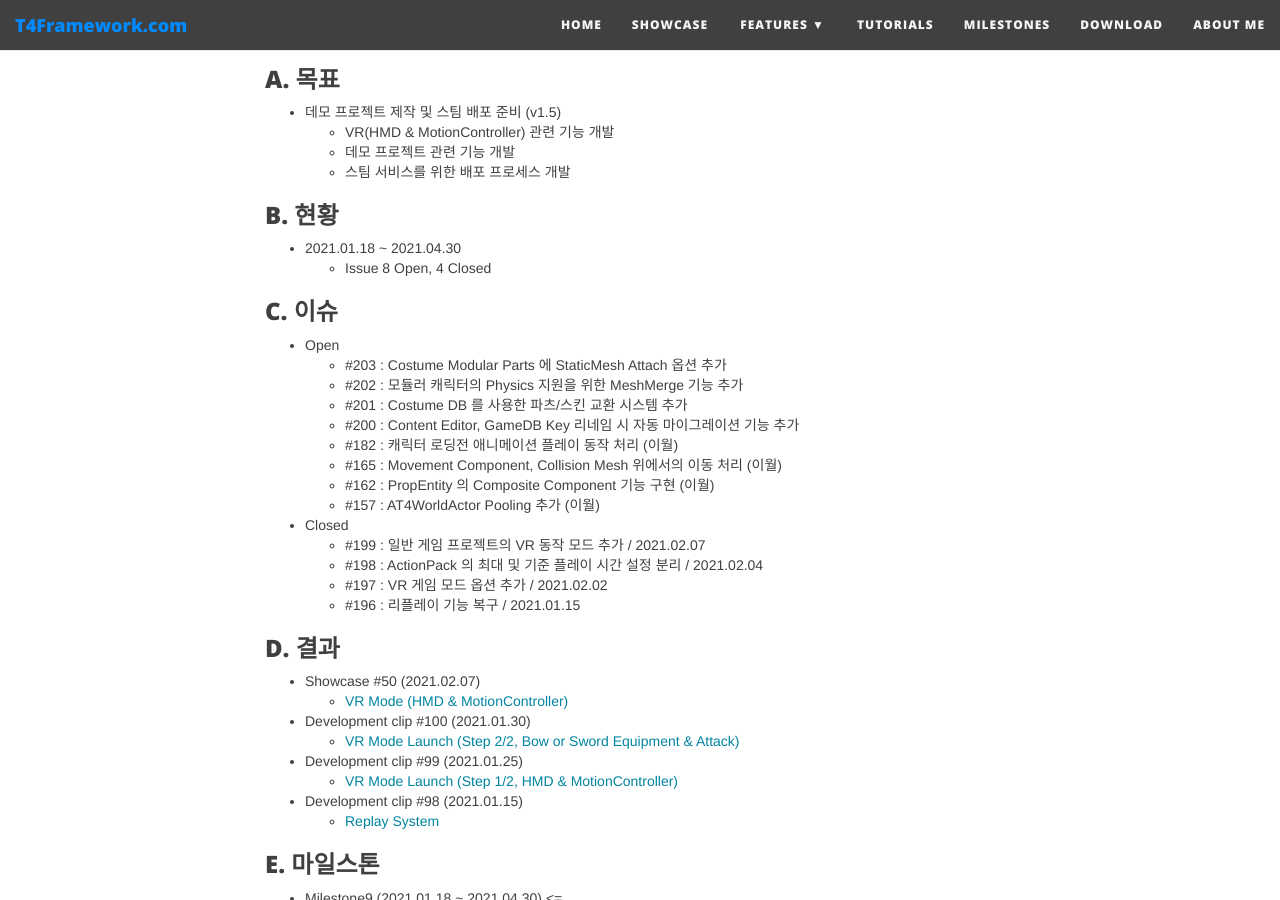
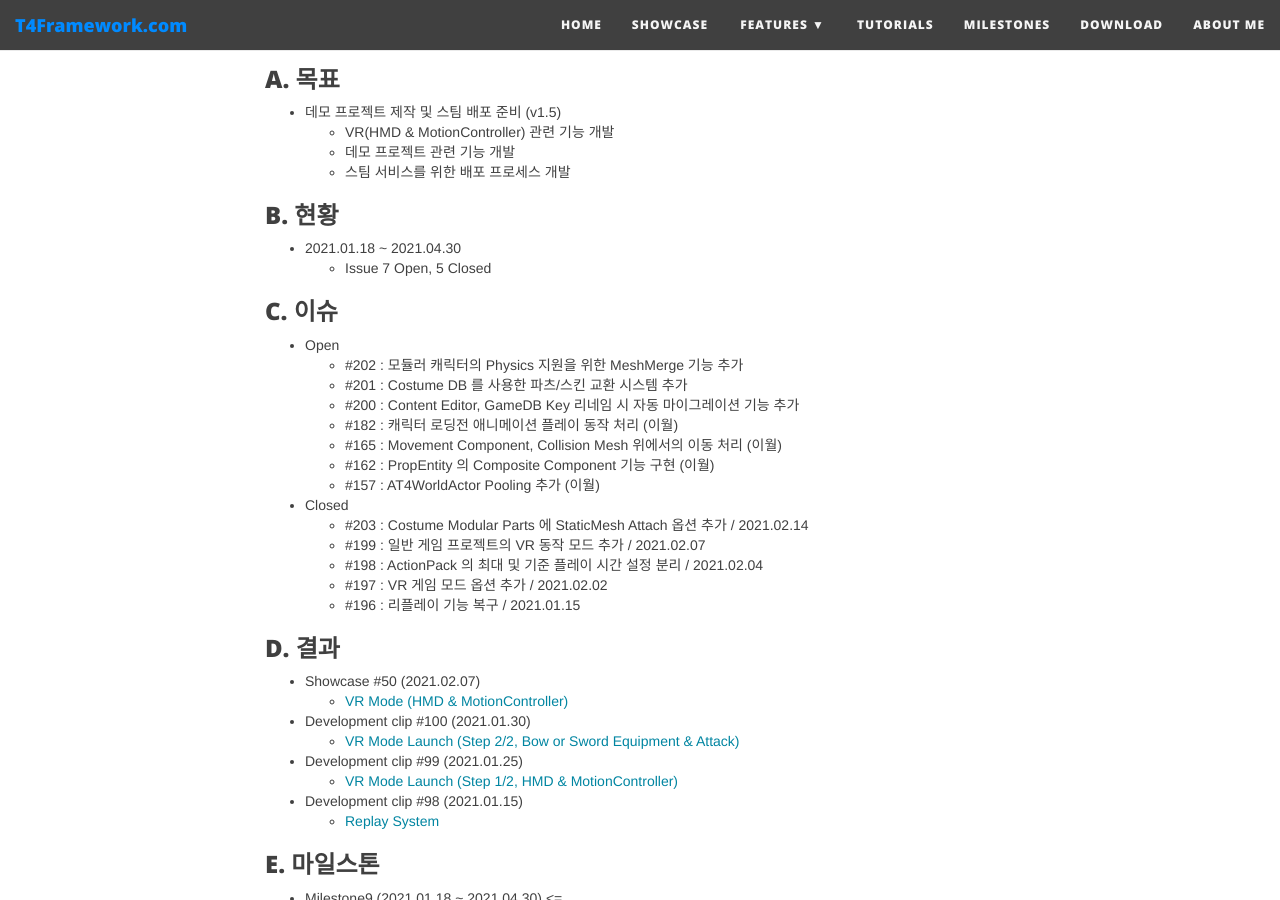
Before and after one commit to T4Framework/T4Framework_WebSite, a Jekyll site: the page built from docs/T4Framework_Milestone9_Achieved.md, in a window 1280 px wide and 900 px high, scrolled down 317 px. Built offline with Jekyll 4.4.1, drawn with Linux system fonts in a browser that asks for light colours; nearby versions of some CDN libraries.

Commit message:
Update T4Framework_Milestone9_Achieved.md

```diff
--- a/docs/T4Framework_Milestone9_Achieved.md
+++ b/docs/T4Framework_Milestone9_Achieved.md
@@ -15,12 +15,11 @@ subtitle: Milestone 9 (2021.01.18 ~ 2021.04.30)
 ### B. 현황
 
 - 2021.01.18 ~ 2021.04.30
-  - Issue 8 Open, 4 Closed
+  - Issue 7 Open, 5 Closed
 
 ### C. 이슈
 
 - Open
-  - #203 : Costume Modular Parts 에 StaticMesh Attach 옵션 추가
   - #202 : 모듈러 캐릭터의 Physics 지원을 위한 MeshMerge 기능 추가
   - #201 : Costume DB 를 사용한 파츠/스킨 교환 시스템 추가
   - #200 : Content Editor, GameDB Key 리네임 시 자동 마이그레이션 기능 추가
@@ -30,6 +29,7 @@ subtitle: Milestone 9 (2021.01.18 ~ 2021.04.30)
   - #157 : AT4WorldActor Pooling 추가 (이월)
 
 - Closed
+  - #203 : Costume Modular Parts 에 StaticMesh Attach 옵션 추가 / 2021.02.14
   - #199 : 일반 게임 프로젝트의 VR 동작 모드 추가 / 2021.02.07
   - #198 : ActionPack 의 최대 및 기준 플레이 시간 설정 분리 / 2021.02.04
   - #197 : VR 게임 모드 옵션 추가 / 2021.02.02
```
